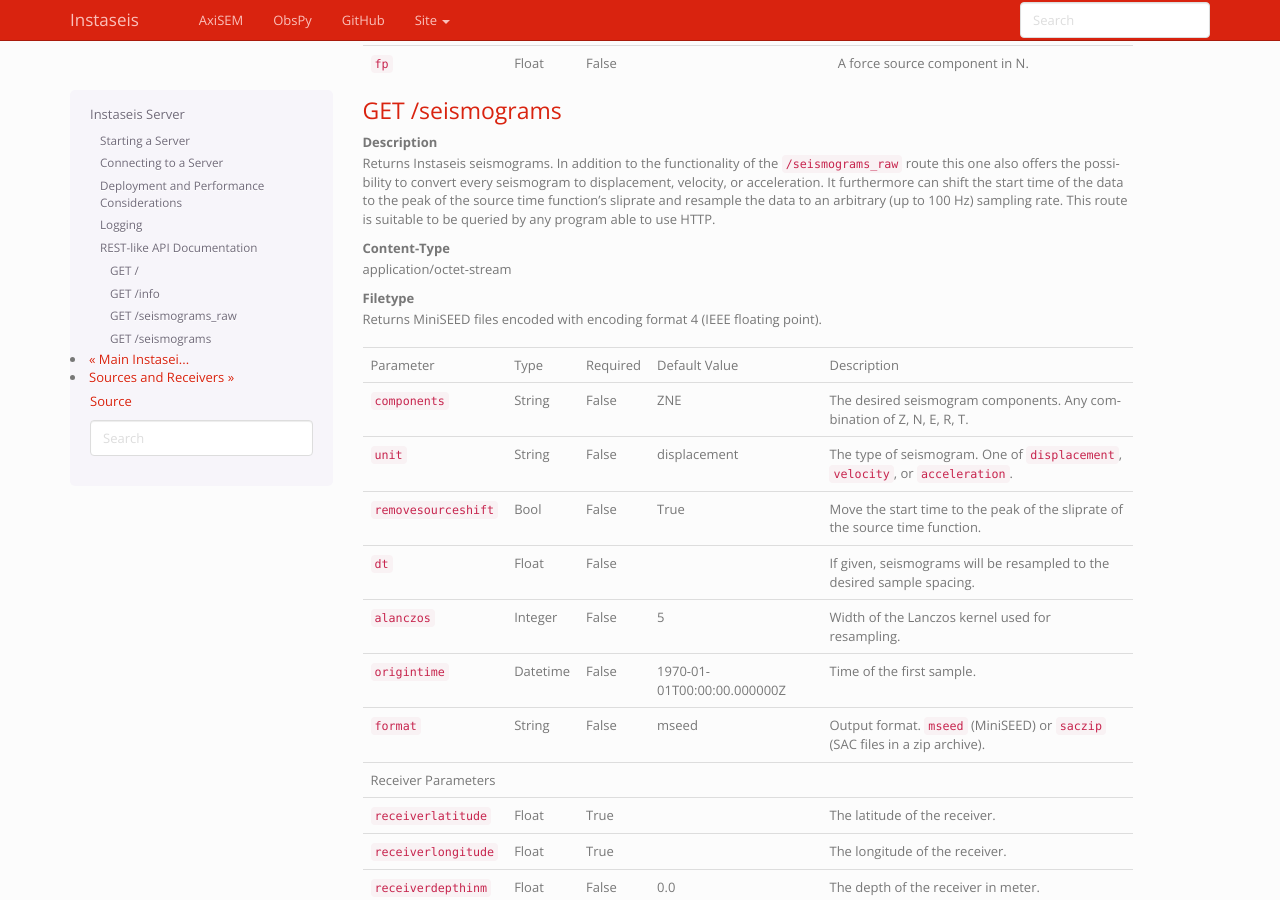
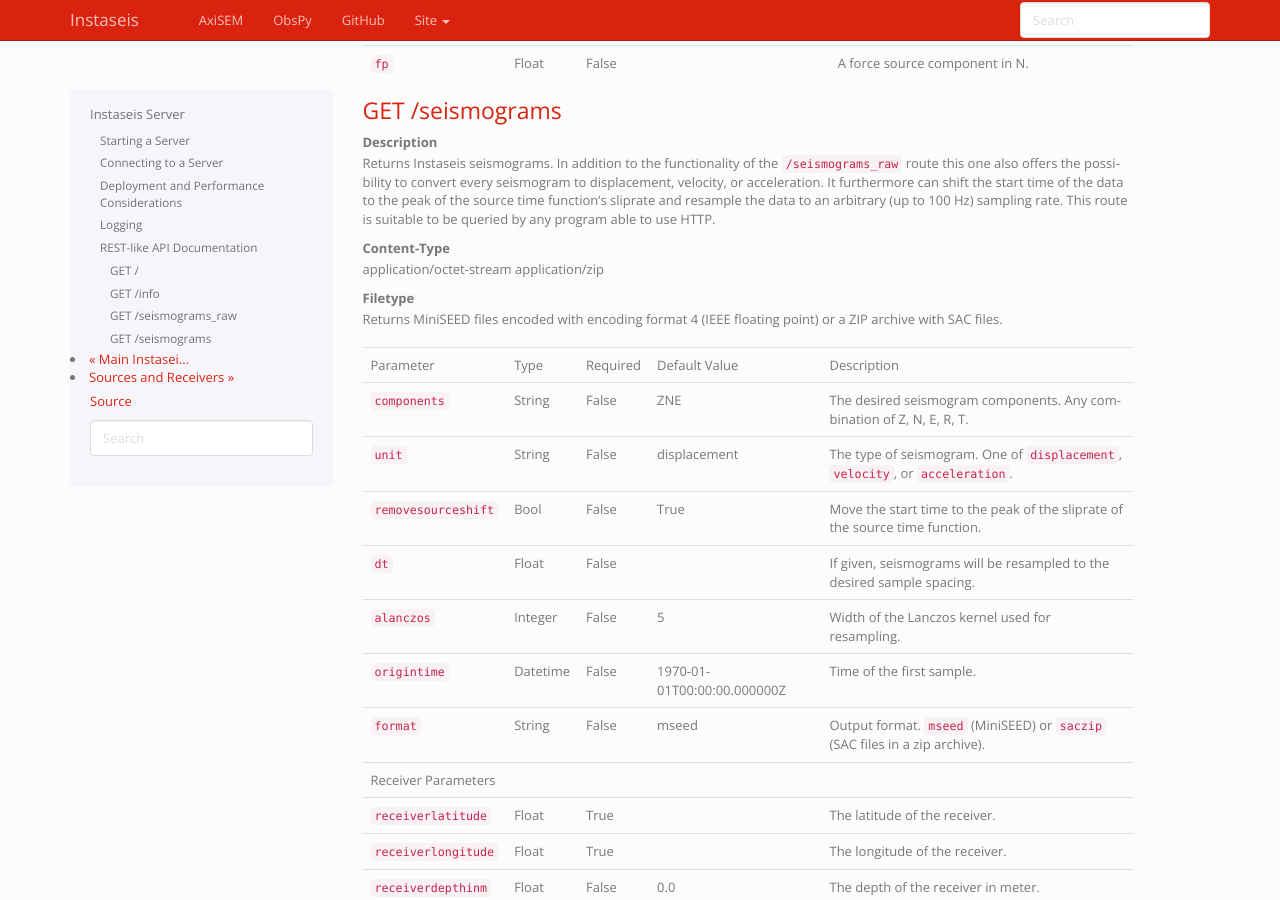
Before and after one commit to krischer/instaseis, a Sphinx documentation site: the page built from doc/server.rst, in a window 1280 px wide and 900 px high, scrolled down 4803 px. Built offline with Sphinx 7.4.7, drawn with Linux system fonts in a browser that asks for light colours; the version number could not be read and is left out.

Commit message:
documenting mime-types of the server

```diff
--- a/doc/server.rst
+++ b/doc/server.rst
@@ -343,9 +343,10 @@ Description
 
 Content-Type
     application/octet-stream
+    application/zip
 Filetype
     Returns MiniSEED files encoded with encoding format 4 (IEEE floating
-    point).
+    point) or a ZIP archive with SAC files.
 
 +-------------------------+----------+----------+-----------------------------+--------------------------------------------------------------------------------------+
 | Parameter               | Type     | Required | Default Value               | Description                                                                          |
```
